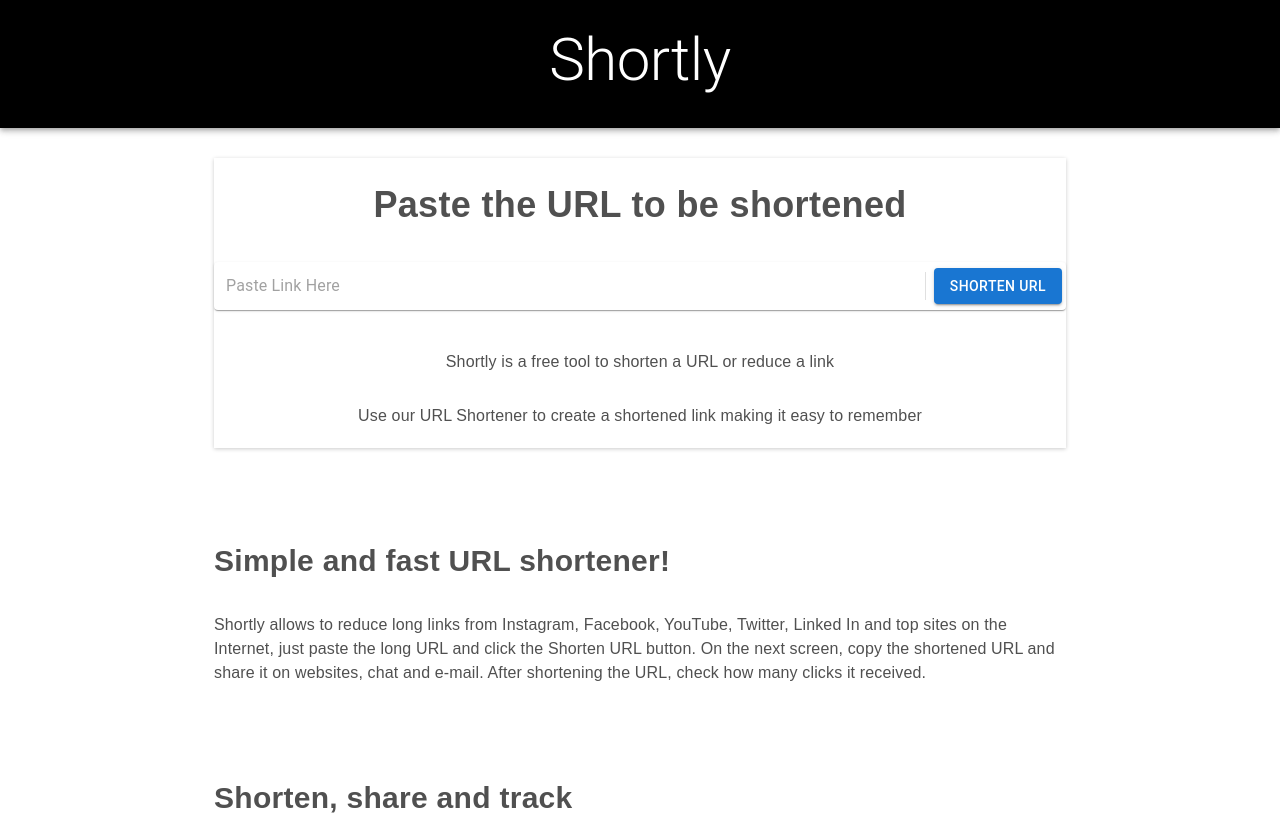
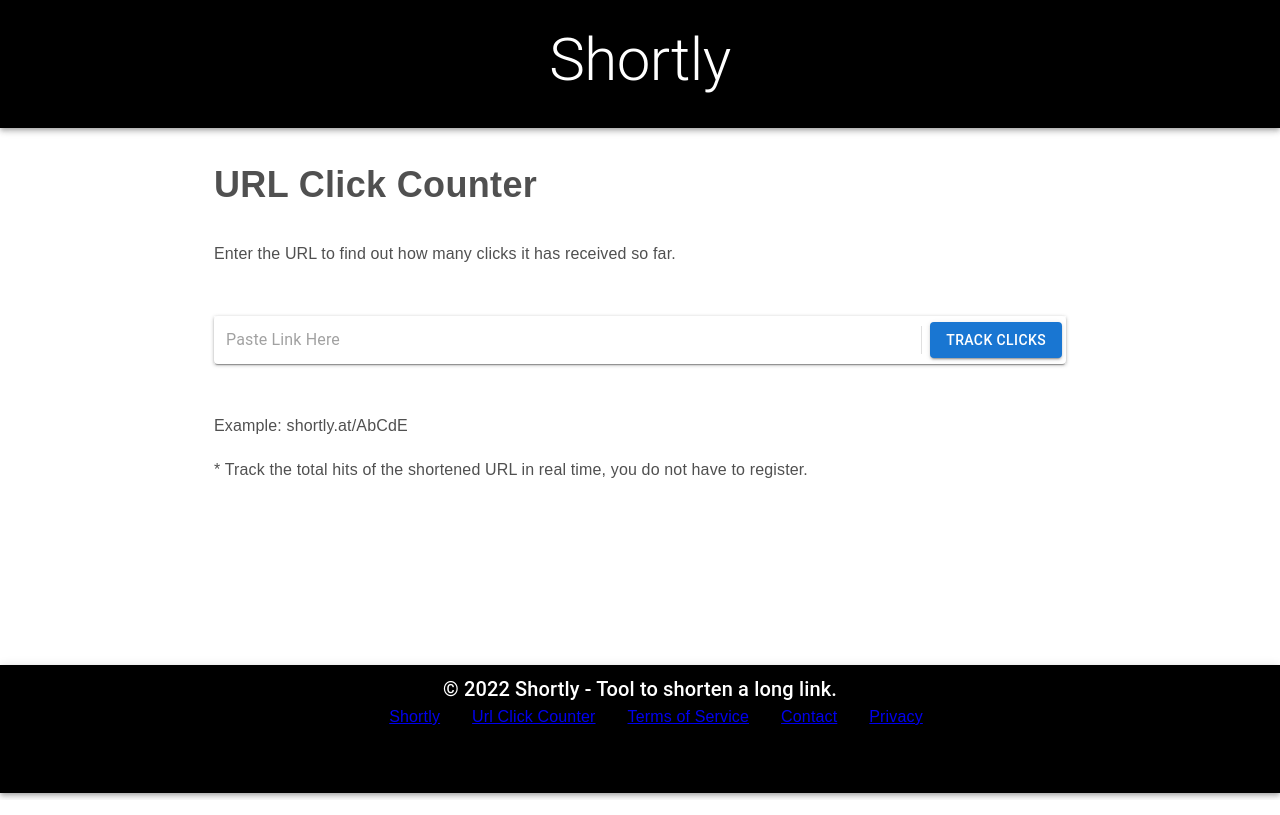
Before and after one commit to jsar3004/Shortly, a React (Create React App) app in the folder client/: page / in a window 1280 px wide. Shown: the top 815 px of the page. Built offline with nearby package versions, Linux system fonts and the light colour scheme.

Commit message:
Front end completed

```diff
--- a/client/package.json
+++ b/client/package.json
@@ -13,6 +13,7 @@
     "@testing-library/user-event": "^13.5.0",
     "react": "^17.0.2",
     "react-dom": "^17.0.2",
+    "react-router-dom": "^6.3.0",
     "react-scripts": "5.0.0",
     "styled-components": "^5.3.5",
     "web-vitals": "^2.1.4"
--- a/client/src/App.js
+++ b/client/src/App.js
@@ -4,13 +4,20 @@
 import Bottombar from './Components/Bottombar';
 import Shortened from './Components/Shortened';
 import Error from './Components/Error';
+import Count from './Components/Count';
+import { Routes, Route } from "react-router-dom";
+import ClickCount from './Components/Clickcounter';
 function App() {
   return (
     <>
      <NavBar/>
-     <SimpleContainer/>
+     {/* <Routes> */}
+     {/* <Route path="/" element={<SimpleContainer/>}/> */}
+     {/* <Count/> */}
      {/* <Shortened/> */}
      {/* <Error/> */}
+     {/* </Routes> */}
+     <ClickCount/>
      <Bottombar/>
     </>
   );
--- /dev/null
+++ b/client/src/Components/Clickcounter.js
@@ -0,0 +1,57 @@
+import * as React from 'react';
+import CssBaseline from '@mui/material/CssBaseline';
+import Box from '@mui/material/Box';
+import Container from '@mui/material/Container';
+import Typography from '@mui/material/Typography';
+import { Button } from '@mui/material';
+import { Paper } from '@mui/material';
+import { InputBase } from '@mui/material';
+import { Divider } from '@mui/material';
+export default function ClickCount(){
+    return(
+        <>
+           <CssBaseline />
+      <Container maxWidth="md">
+
+        <Typography
+          component="div"
+          sx={{flexGrow: 1,fontSize:'36px',fontWeight:'bold',fontFamily:'asap,arial',color:'#505050',margin:"10px auto 30px auto",paddingTop:"20px"}}
+          >
+          URL Click Counter
+          </Typography>
+          <Typography
+          component="div"
+          sx={{flexGrow: 1,fontSize:'16px',fontFamily:'"source sans pro",arial',color:'#505050',margin:"20px auto 0 auto"}}
+          >
+         Enter the URL to find out how many clicks it has received so far.
+          </Typography>
+          <Box sx={{ bgcolor: '#fff',boxShadow:'0 1px 4px #ccc',height: 'auto',margin:"50px auto 20px auto"  }}>
+          <Paper
+      component="form"
+      sx={{ p: '2px 4px', display: 'flex', alignItems: 'center' }}
+    >
+      <InputBase
+        sx={{borderWidth:'2px',borderStyle:'thin', ml: 1, flex: 1,width:'80%' }}
+        placeholder="Paste Link Here"
+        inputProps={{ 'aria-label': 'Paste Link Here' }}
+        id="outlined-required"
+      />
+      <Divider sx={{ height: 28, m: 1 }} orientation="vertical" />
+      <Button variant="contained">Track Clicks</Button>
+    </Paper>
+                </Box>
+                <Typography
+          component="div"
+          sx={{flexGrow: 1,fontSize:'16px',fontFamily:'"source sans pro",arial',color:'#505050',margin:"50px auto 0 auto"}}
+          >
+         Example: shortly.at/AbCdE
+          </Typography>
+          <Typography
+          component="div"
+          sx={{flexGrow: 1,fontSize:'16px',fontFamily:'"source sans pro",arial',color:'#505050',margin:"20px auto 50px auto",paddingBottom:"133px"}}
+          >
+        * Track the total hits of the shortened URL in real time, you do not have to register.
+          </Typography>
+         </Container>
+        </>
+    );}
--- /dev/null
+++ b/client/src/Components/Count.js
@@ -0,0 +1,42 @@
+import * as React from 'react';
+import CssBaseline from '@mui/material/CssBaseline';
+import Box from '@mui/material/Box';
+import Container from '@mui/material/Container';
+import Typography from '@mui/material/Typography';
+import { Button } from '@mui/material';
+export default function Count(){
+    return(
+        <>
+         <CssBaseline />
+      <Container maxWidth="md">
+        <Box sx={{ bgcolor: '#fff' ,height: 'auto',margin:"30px auto 20px auto"  }}>
+        <Typography
+          component="div"
+          sx={{flexGrow: 1,fontSize:'36px',fontWeight:'bold',fontFamily:'asap,arial',color:'#505050',margin:"10px auto 30px auto",paddingTop:"20px"}}
+          >
+          Total URL Clicks
+          </Typography>
+          <Typography
+          component="div"
+          sx={{flexGrow: 1,fontSize:'16px',fontFamily:'"source sans pro",arial',color:'#505050',margin:"20px auto 0 auto"}}
+          >
+         The total number of clicks that your link has received so far.
+          </Typography>
+          <Typography
+          component="div"
+          sx={{flexGrow: 1,fontSize:'8em',fontWeight:'bold',fontFamily:'asap,arial',color:'#505050',margin:"10px auto 30px auto"}}
+          >
+          0
+          </Typography>
+          <Typography
+          component="div"
+          sx={{flexGrow: 1,fontSize:'16px',fontFamily:'"source sans pro",arial',color:'#505050',margin:"20px auto 0 auto"}}
+          >
+          Our tool will count each click as one hit to the long URL, even if there are multiple clicks from the same person or device. Check the total number of clicks from other URL.
+          </Typography>
+          <Button variant="contained" sx={{mt:3,mb:5.8,p:3}}>Create other Shortened url</Button>
+        </Box>
+        </Container>
+        </>
+    );
+}
--- a/client/src/Components/Home.js
+++ b/client/src/Components/Home.js
@@ -23,10 +23,10 @@
           </Typography>
         <Paper
       component="form"
-      sx={{ p: '2px 4px', display: 'flex', alignItems: 'center', maxWidth:"100%" }}
+      sx={{ p: '2px 4px', display: 'flex', alignItems: 'center' }}
     >
       <InputBase
-        sx={{borderWidth:'2px',borderStyle:'thin', ml: 1, flex: 1 }}
+        sx={{borderWidth:'2px',borderStyle:'thin', ml: 1, flex: 1,width:'80%' }}
         placeholder="Paste Link Here"
         inputProps={{ 'aria-label': 'Paste Link Here' }}
         id="outlined-required"
```
Also changed, not shown: 1 other file (tests, documents, lock files or other folders).
